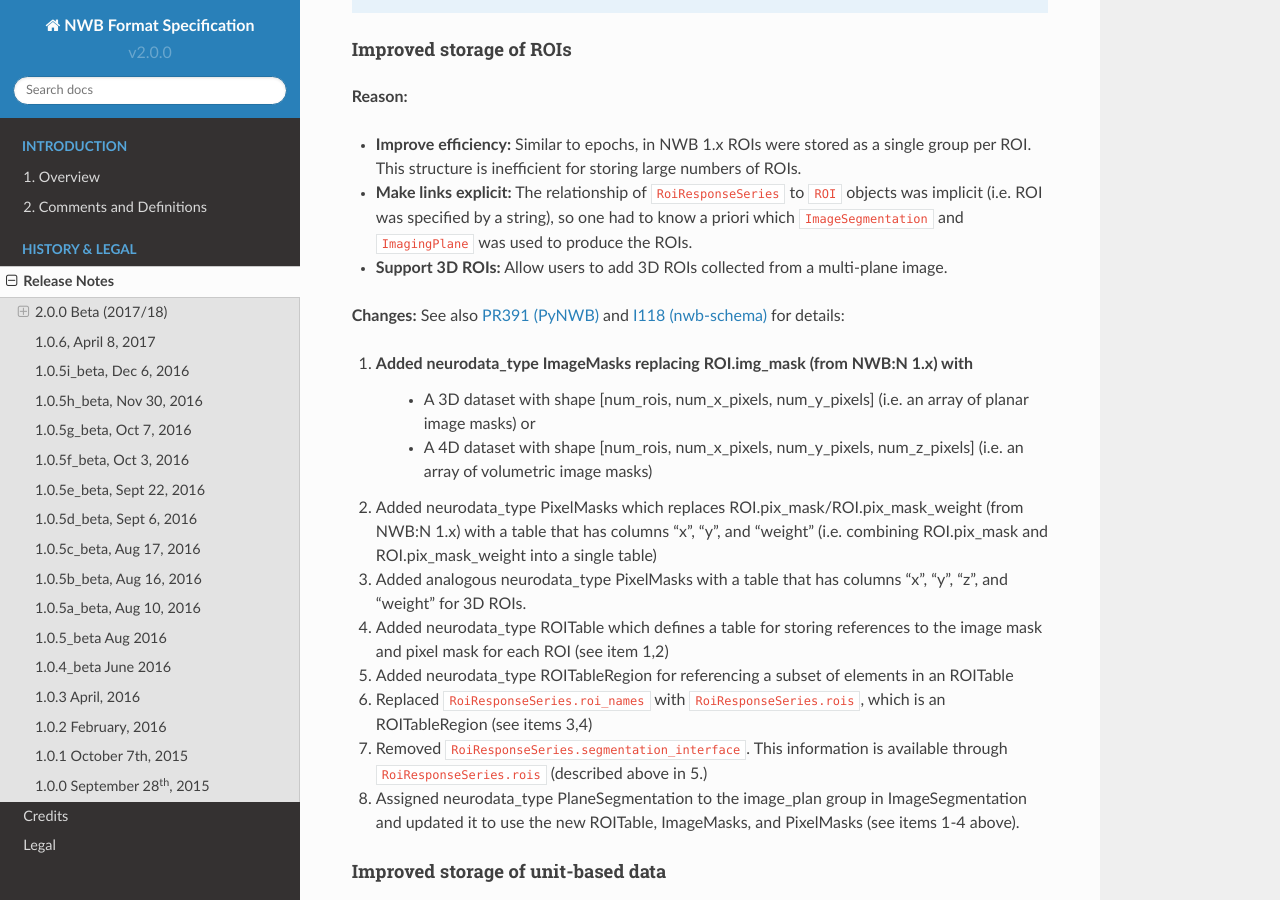
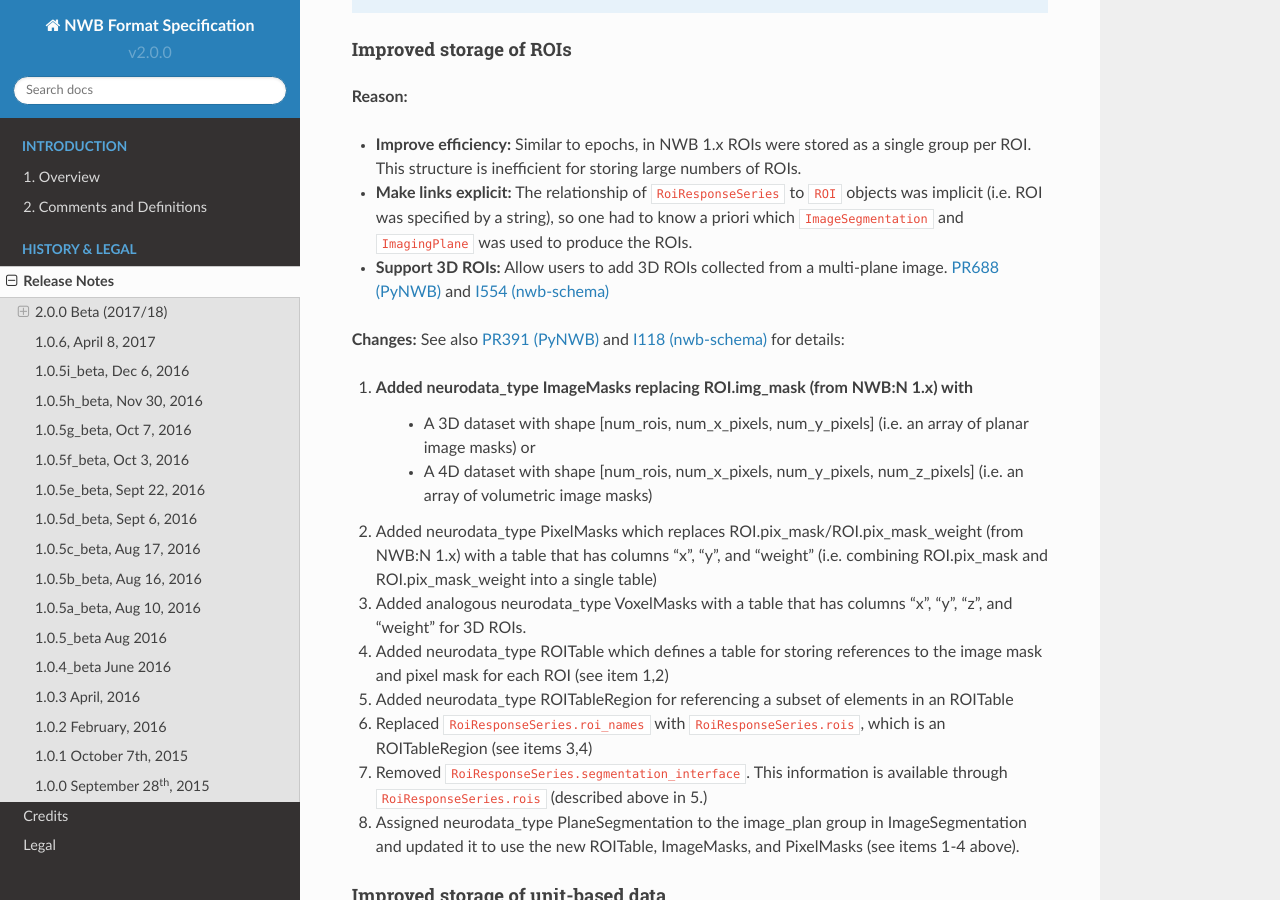
Before and after one commit to NeurodataWithoutBorders/nwb-schema, a Sphinx documentation site: the page built from docs/format/source/format_release_notes.rst, in a window 1280 px wide and 900 px high, scrolled down 4277 px. Built offline with Sphinx 7.4.7 and the Read the Docs theme 2.0.0, drawn with Linux system fonts in a browser that asks for light colours.

Commit message:
corrections

```diff
--- a/docs/format/source/format_release_notes.rst
+++ b/docs/format/source/format_release_notes.rst
@@ -196,7 +196,7 @@ Improved storage of ROIs
 * **Make links explicit:** The relationship of ``RoiResponseSeries`` to ``ROI`` objects was implicit (i.e. ROI was
   specified by a string), so one had to know a priori which ``ImageSegmentation`` and ``ImagingPlane`` was used
   to produce the ROIs.
-* **Support 3D ROIs:** Allow users to add 3D ROIs collected from a multi-plane image.
+* **Support 3D ROIs:** Allow users to add 3D ROIs collected from a multi-plane image. `PR688 (PyNWB) <https://github.com/NeurodataWithoutBorders/pynwb/pull/688>`_ and `I554 (nwb-schema) <https://github.com/NeurodataWithoutBorders/pynwb/issues/554>`_
 
 **Changes:** See also `PR391 (PyNWB) <https://github.com/NeurodataWithoutBorders/pynwb/pull/391>`_ and
 `I118 (nwb-schema) <https://github.com/NeurodataWithoutBorders/nwb-schema/issues/118>`_ for details:
@@ -207,7 +207,7 @@ Improved storage of ROIs
 2. Added neurodata_type :ref:`PixelMasks <sec-PixelMasks>` which replaces ROI.pix_mask/ROI.pix_mask_weight (from NWB:N 1.x)
    with a table that has columns “x”, “y”, and “weight” (i.e. combining ROI.pix_mask and ROI.pix_mask_weight
    into a single table)
-3. Added analogous neurodata_type :ref:`PixelMasks <sec-VoxelMasks>` with a table that has columns "x", "y", "z", and "weight" for 3D ROIs.
+3. Added analogous neurodata_type :ref:`VoxelMasks <sec-VoxelMasks>` with a table that has columns "x", "y", "z", and "weight" for 3D ROIs.
 4. Added neurodata_type :ref:`ROITable <sec-ROITable>` which defines a table  for storing references to the image mask
    and pixel mask for each ROI (see item 1,2)
 5. Added neurodata_type :ref:`ROITableRegion <sec-ROITableRegion>` for referencing a subset of elements in an ROITable
```
